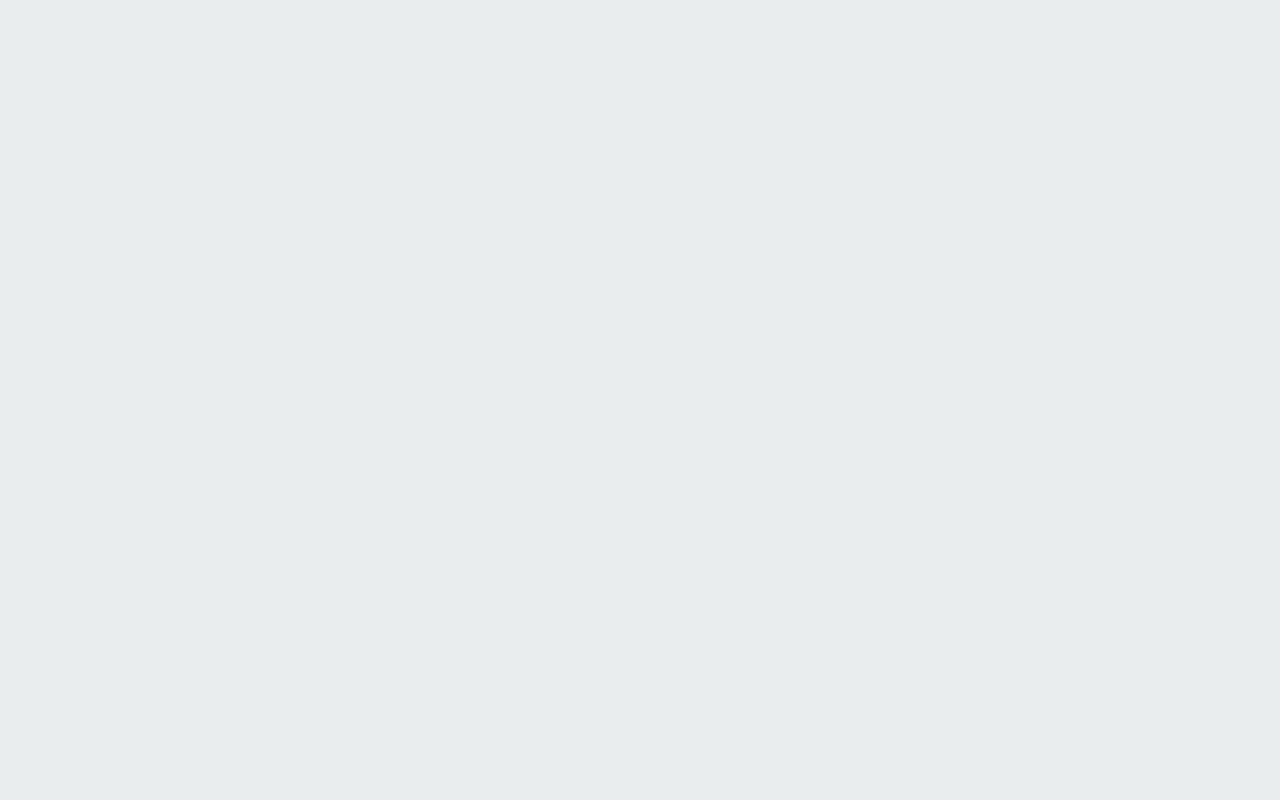
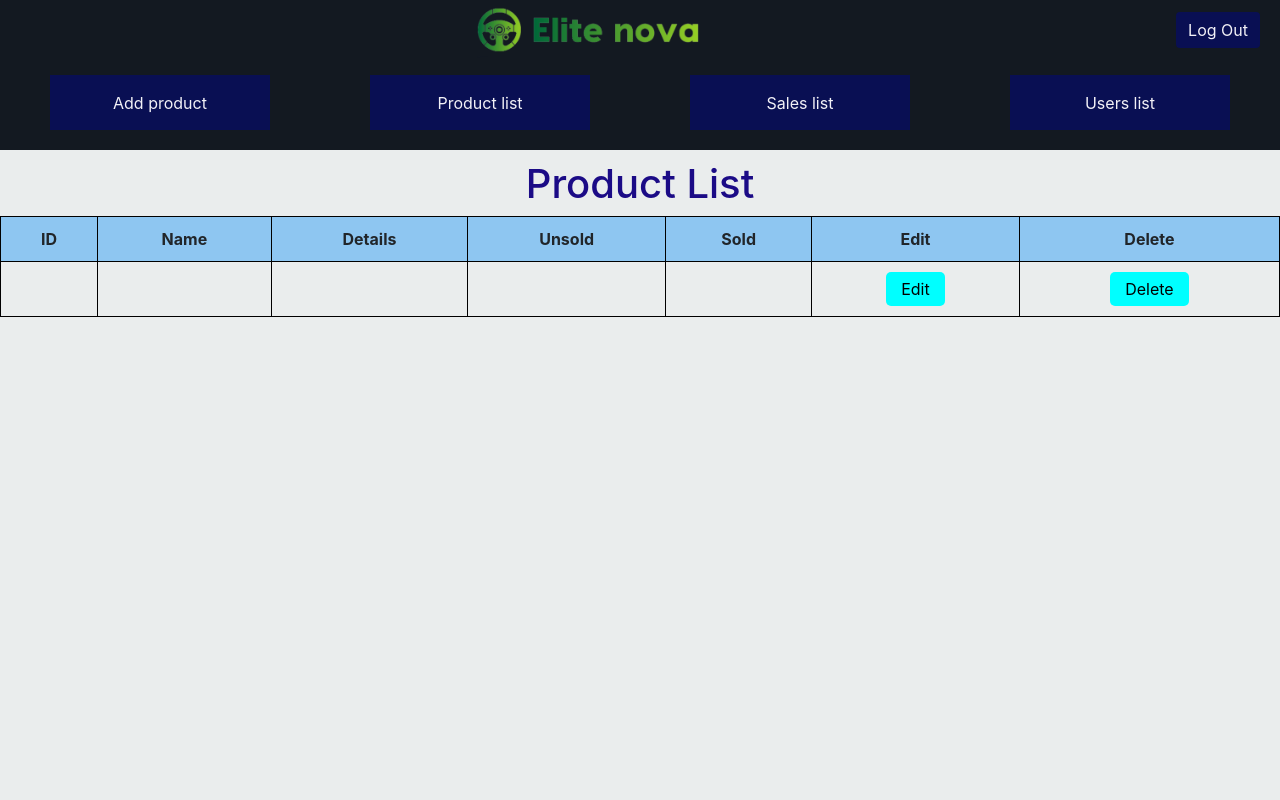
Before and after one commit to PiyumalT/ecommerce_system, a React (Create React App) app in the folder frontend/: page /ProductList in a window 1280 px wide. Before the commit this address had no page. Shown: the top 800 px of the page. Built offline with nearby package versions, Linux system fonts and the light colour scheme.

Commit message:
ProductList page added

```diff
--- a/frontend/src/App.js
+++ b/frontend/src/App.js
@@ -20,6 +20,7 @@ import Contact_Us from './pages/Contact_Us/Contact_Us';
 import AdminNavBar from './components/AdminNavBar/AdminNavBar';
 import AdminDashbord from './pages/AdminDashbord/AdminDashbord';
 import AddProduct from './pages/AddProduct/AddProduct';
+import ProductList from './pages/ProductList/ProductList';
 
 
 
@@ -38,6 +39,7 @@ function App() {
             <Route path="/Contact_Us" element={<><Contact_Us/></>}/>
             <Route path="/AdminDashbord" element={<><AdminNavBar/><AdminDashbord/><Footer/></>}/>
             <Route path="/AddProduct" element={<><AdminNavBar/><AddProduct/><Footer/></>}/>
+            <Route path="/ProductList" element={<><AdminNavBar/><ProductList/><Footer/></>}/>
           </Routes>
 
 
--- /dev/null
+++ b/frontend/src/pages/ProductList/ProductList.js
@@ -0,0 +1,37 @@
+import React from 'react'
+import './productList.css'
+
+
+export default function ProductList() {
+
+  return (
+    <div className='middle2'>
+        <h1>Product List</h1>
+        <table >
+         <thead>
+            <tr>
+            <th>ID</th>
+            <th>Name</th>
+            <th>Details</th>
+            <th>Unsold</th>
+            <th>Sold</th>
+            <th>Edit</th>
+            <th>Delete</th>
+            </tr>
+         </thead>
+         <tbody className='tbody'>
+            <tr >
+            <td></td>
+            <td></td>
+            <td></td>
+            <td></td>
+            <td></td>
+            <td><button className="button">Edit</button></td>
+            <td><button className="button">Delete</button></td>
+            </tr>
+         </tbody>
+        </table>
+    </div>
+
+  )
+}
--- /dev/null
+++ b/frontend/src/pages/ProductList/productList.css
@@ -0,0 +1,35 @@
+th{
+    text-align: center;
+    border: solid black 1px;
+    padding: 10px;
+    background-color: #8ec6f1;
+}
+
+.middle2 h1{
+    text-align: center;
+    margin-top: 10px;
+    color: #1b0b86;
+}
+
+.middle2{
+    height: 50vw;
+    width: 100%;
+}
+
+.tbody td{
+    text-align: center;
+    border: solid black 1px;
+    padding: 10px;
+}
+
+.button{
+    background-color: aqua;
+    padding: 5px 15px 5px 15px;
+    border-radius: 5px;
+    border: none;
+}
+
+.button:hover {
+    background-color: #f9fcf9; /* Green */
+    color: rgb(38, 15, 171);
+  }
```
